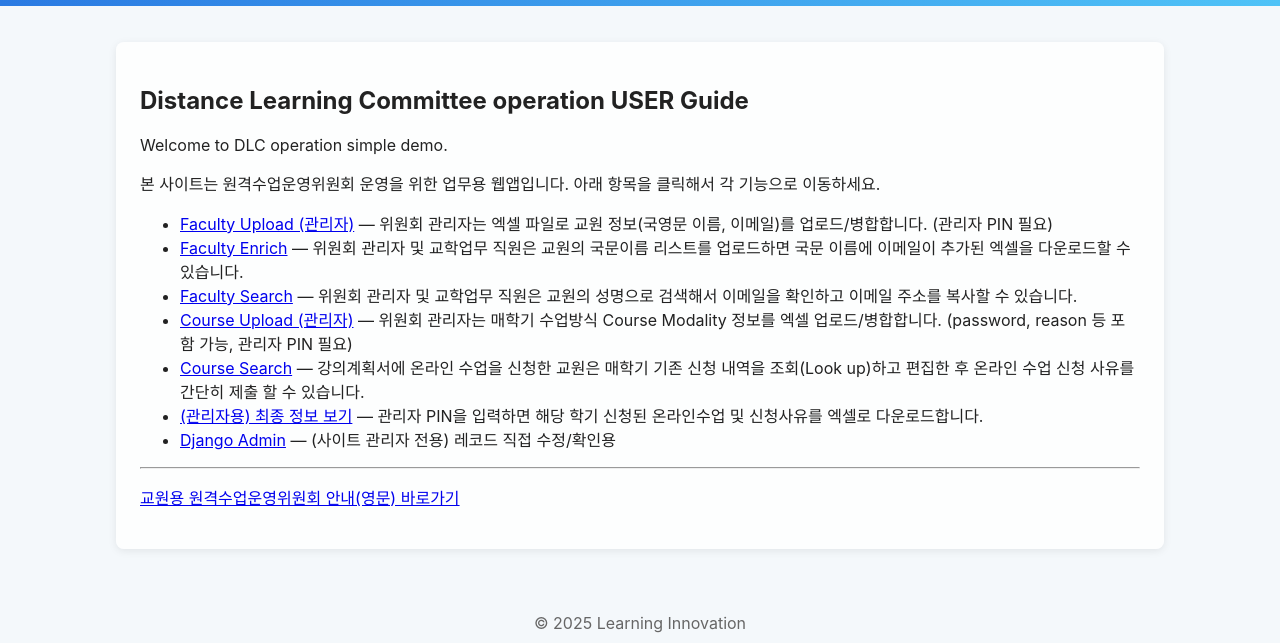
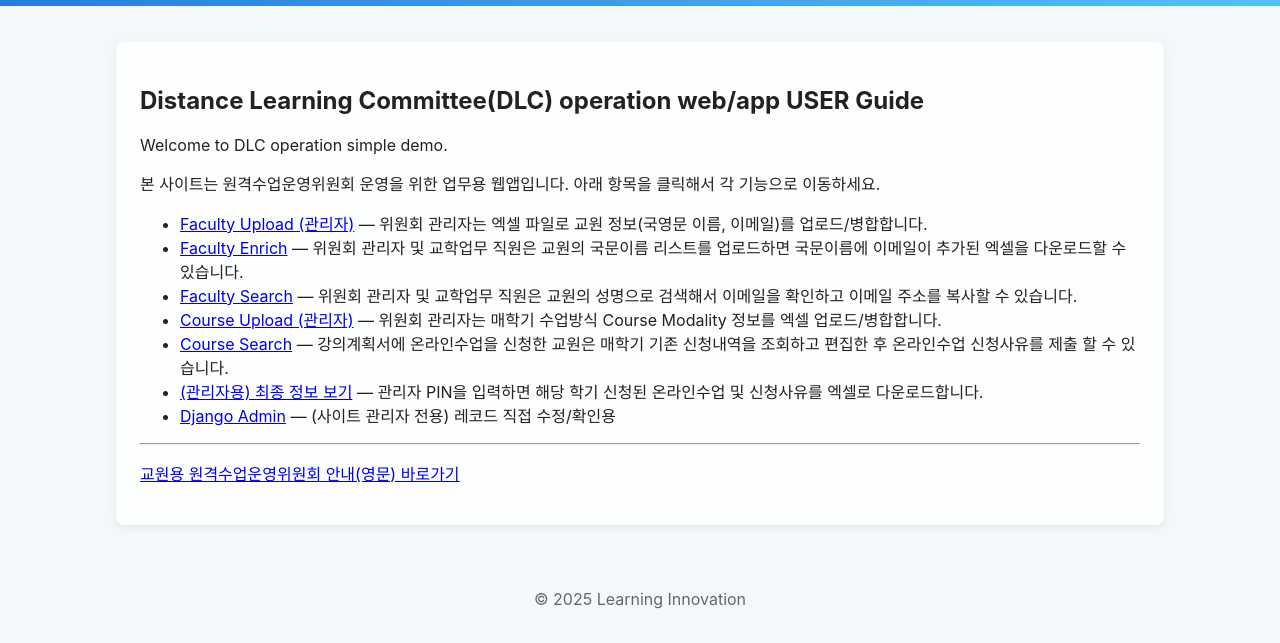
Before and after one commit to KDISCHOOL/Distance-Learning-Committee-6, a Django app: page / in a window 1280 px wide. Shown: the part 72-715 px from the top of the page. Run offline with Django 4.2, Linux system fonts and the light colour scheme.

Commit message:
Refine text in DLC operation user guide

```diff
--- a/templates/core/index.html
+++ b/templates/core/index.html
@@ -1,17 +1,17 @@
 {% extends 'core/base.html' %}
 {% block content %}
-<h2>Distance Learning Committee operation USER Guide</h2>
+<h2>Distance Learning Committee(DLC) operation web/app USER Guide</h2>
 <p>Welcome to DLC operation simple demo.</p>
 <p>본 사이트는 원격수업운영위원회 운영을 위한 업무용 웹앱입니다. 아래 항목을 클릭해서 각 기능으로 이동하세요.</p>
 
 <ul>
   <li>
     <a href="{% url 'core:faculty_upload' %}">Faculty Upload (관리자)</a>
-    — 위원회 관리자는 엑셀 파일로 교원 정보(국영문 이름, 이메일)를 업로드/병합합니다. (관리자 PIN 필요)
+    — 위원회 관리자는 엑셀 파일로 교원 정보(국영문 이름, 이메일)를 업로드/병합합니다.
   </li>
   <li>
     <a href="{% url 'core:faculty_enrich' %}">Faculty Enrich</a>
-    — 위원회 관리자 및 교학업무 직원은 교원의 국문이름 리스트를 업로드하면 국문 이름에 이메일이 추가된 엑셀을 다운로드할 수 있습니다.
+    — 위원회 관리자 및 교학업무 직원은 교원의 국문이름 리스트를 업로드하면 국문이름에 이메일이 추가된 엑셀을 다운로드할 수 있습니다.
   </li>
   <li>
     <a href="{% url 'core:faculty_search' %}">Faculty Search</a>
@@ -19,11 +19,11 @@
   </li>
   <li>
     <a href="{% url 'core:course_upload' %}">Course Upload (관리자)</a>
-    — 위원회 관리자는 매학기 수업방식 Course Modality 정보를 엑셀 업로드/병합합니다. (password, reason 등 포함 가능, 관리자 PIN 필요)
+    — 위원회 관리자는 매학기 수업방식 Course Modality 정보를 엑셀 업로드/병합합니다.
   </li>
   <li>
     <a href="{% url 'core:course_search' %}">Course Search</a>
-    — 강의계획서에 온라인 수업을 신청한 교원은 매학기 기존 신청 내역을 조회(Look up)하고 편집한 후 온라인 수업 신청 사유를 간단히 제출 할 수 있습니다.
+    — 강의계획서에 온라인수업을 신청한 교원은 매학기 기존 신청내역을 조회하고 편집한 후 온라인수업 신청사유를 제출 할 수 있습니다.
   </li>
   <li>
     <a href="{% url 'core:course_admin_export' %}">(관리자용) 최종 정보 보기</a>
```
